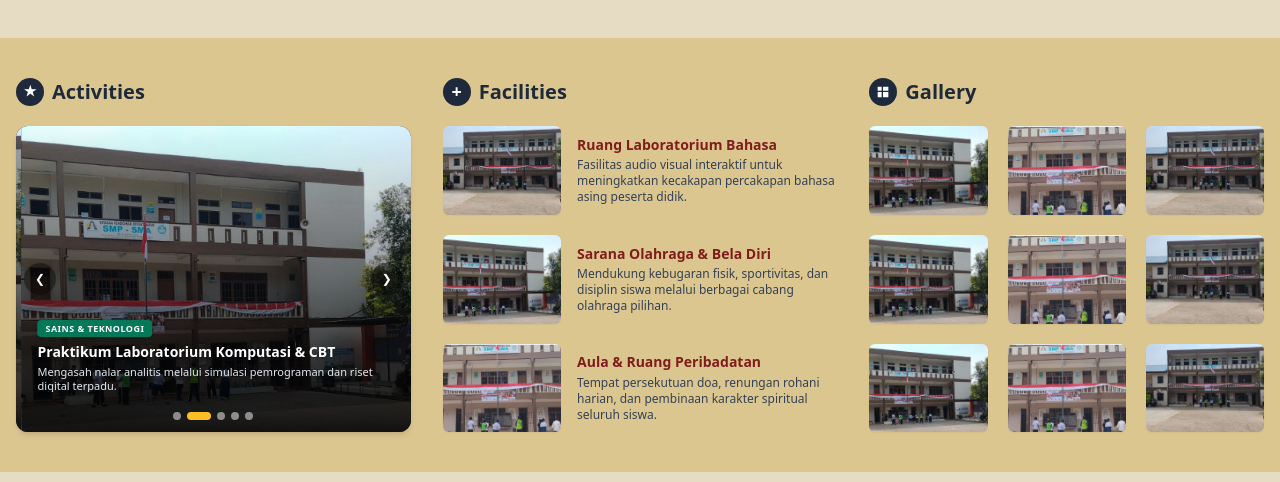
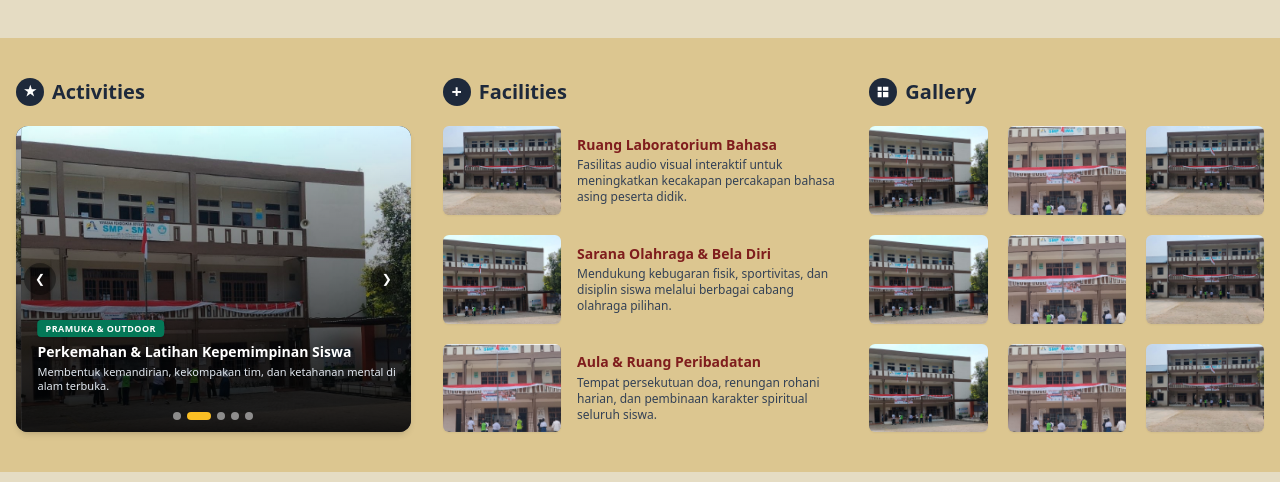
Before and after one commit to budhyp14-alt/smp-sma-adventbatam, a Next.js app: page / in a window 1280 px wide. Shown: the part 2567-3049 px from the top of the page. Built offline with nearby package versions, Linux system fonts and the light colour scheme.

Commit message:
Update page.js

```diff
--- a/src/app/page.js
+++ b/src/app/page.js
@@ -104,37 +104,42 @@ export default function Home() {
   const [teacherIndex, setTeacherIndex] = useState(CLONE_COUNT);
   const [isTeacherTransitioning, setIsTeacherTransitioning] = useState(true);
 
-  // 4. DATA ACTIVITIES (5 KEGIATAN LENGKAP DENGAN JUDUL & DUAL-CLONING)
+  // 4. DATA ACTIVITIES (TERHUBUNG KE DETAIL KEGIATAN)
   const baseActivities = [
     {
+      id: "class-meeting-porseni",
       src: "/slider-1.jpg",
+      tag: "OLAHRAGA & PRESTASI",
+      title: "Pekan Olahraga Antarkelas (Class Meeting)",
+      desc: "Menjunjung sportivitas, kebugaran jasmani, dan daya juang tinggi antarsiswa."
+    },
+    {
+      id: "perkemahan-latihan-kepemimpinan",
+      src: "/slider-2.jpg",
       tag: "PRAMUKA & OUTDOOR",
       title: "Perkemahan & Latihan Kepemimpinan Siswa",
       desc: "Membentuk kemandirian, kekompakan tim, dan ketahanan mental di alam terbuka."
     },
     {
-      src: "/slider-2.jpg",
+      id: "praktikum-komputasi-sains-cbt",
+      src: "/slider-3.jpg",
       tag: "SAINS & TEKNOLOGI",
       title: "Praktikum Laboratorium Komputasi & CBT",
       desc: "Mengasah nalar analitis melalui simulasi pemrograman dan riset digital terpadu."
     },
     {
-      src: "/slider-3.jpg",
+      id: "kebaktian-padang-bina-rohani",
+      src: "/slider-1.jpg",
       tag: "SPIRITUAL & IBADAH",
       title: "Kebaktian Padang & Bina Rohani Siswa",
       desc: "Menjalin kebersamaan serta memperdalam karakter takut akan Tuhan sejak dini."
     },
     {
-      src: "/slider-1.jpg",
+      id: "pentas-seni-paduan-suara",
+      src: "/slider-2.jpg",
       tag: "SENI & KREATIVITAS",
       title: "Pentas Seni & Paduan Suara Sekolah",
       desc: "Mewadahi talenta artistik, harmoni vokal, dan kepercayaan diri di atas panggung."
-    },
-    {
-      src: "/slider-2.jpg",
-      tag: "OLAHRAGA & PRESTASI",
-      title: "Pekan Olahraga Antarkelas (Class Meeting)",
-      desc: "Menjunjung sportivitas, kebugaran jasmani, dan daya juang tinggi antarsiswa."
     }
   ];
 
@@ -147,9 +152,7 @@ export default function Home() {
   const [activityIndex, setActivityIndex] = useState(1);
   const [isActivityTransitioning, setIsActivityTransitioning] = useState(true);
 
-  // -------------------------------------------------------------
-  // EFEK SLIDER UTAMA (AUTO PLAY JEDA 6 DETIK)
-  // -------------------------------------------------------------
+  // SLIDER UTAMA AUTO PLAY
   useEffect(() => {
     const timer = setInterval(() => {
       handleNext();
@@ -177,9 +180,7 @@ export default function Home() {
     }
   };
 
-  // -------------------------------------------------------------
-  // EFEK WORDS OF WISDOM (AUTO PLAY JEDA 6 DETIK)
-  // -------------------------------------------------------------
+  // WORDS OF WISDOM AUTO PLAY
   useEffect(() => {
     const wisdomTimer = setInterval(() => {
       handleWisdomNext();
@@ -207,9 +208,7 @@ export default function Home() {
     }
   };
 
-  // -------------------------------------------------------------
-  // EFEK TEACHERS SLIDER (AUTO PLAY JEDA 5 DETIK)
-  // -------------------------------------------------------------
+  // TEACHERS SLIDER AUTO PLAY
   useEffect(() => {
     const teacherTimer = setInterval(() => {
       handleTeacherNext();
@@ -237,9 +236,7 @@ export default function Home() {
     }
   };
 
-  // -------------------------------------------------------------
-  // EFEK ACTIVITIES SLIDER (AUTO PLAY JEDA 5 DETIK, TRANSISI HALUS 2400ms)
-  // -------------------------------------------------------------
+  // ACTIVITIES SLIDER AUTO PLAY
   useEffect(() => {
     const activityTimer = setInterval(() => {
       handleActivityNext();
@@ -337,9 +334,7 @@ export default function Home() {
   return (
     <main className="min-h-screen bg-[#F3EFE4] text-slate-900 font-sans pb-0 flex flex-col overflow-x-hidden">
 
-      {/* ========================================================================= */}
-      {/* 1. SLIDER UTAMA (HERO SLIDER)                                             */}
-      {/* ========================================================================= */}
+      {/* 1. SLIDER UTAMA */}
       <section className="relative w-full max-w-7xl mx-auto mt-4 px-4 mb-10 shrink-0">
         <div className="relative w-full h-[280px] sm:h-[400px] md:h-[490px] lg:h-[540px] overflow-hidden rounded-2xl shadow-xl bg-slate-900 group">
           <div
@@ -408,9 +403,7 @@ export default function Home() {
         </div>
       </section>
 
-      {/* ========================================= */}
-      {/* 2. DUA BLOK EDITORIAL BERSEBELAHAN        */}
-      {/* ========================================= */}
+      {/* 2. DUA BLOK EDITORIAL */}
       <section className="max-w-7xl mx-auto px-4 mb-8 shrink-0">
         <div className="grid grid-cols-1 lg:grid-cols-2 gap-8">
 
@@ -481,9 +474,7 @@ export default function Home() {
         </div>
       </section>
 
-      {/* ========================================= */}
       {/* 3. EDITORIAL KEPALA SEKOLAH & LATEST NEWS */}
-      {/* ========================================= */}
       <section className="max-w-7xl mx-auto px-4 mb-12 shrink-0">
         <div className="grid grid-cols-1 lg:grid-cols-3 gap-8 items-stretch">
 
@@ -554,9 +545,7 @@ export default function Home() {
         </div>
       </section>
 
-      {/* ========================================= */}
-      {/* 4. WORDS OF WISDOM                        */}
-      {/* ========================================= */}
+      {/* 4. WORDS OF WISDOM */}
       <section className="w-full bg-[#D97706] text-white py-14 px-4 shrink-0 overflow-hidden relative">
         <div className="max-w-4xl mx-auto flex flex-col items-center text-center relative px-8 sm:px-12">
           <h2 className="font-bold text-xl sm:text-2xl mb-8">Words of Wisdom</h2>
@@ -617,9 +606,7 @@ export default function Home() {
         </div>
       </section>
 
-      {/* ========================================= */}
-      {/* 5. GURU KREATIF SLIDER                    */}
-      {/* ========================================= */}
+      {/* 5. GURU KREATIF SLIDER */}
       <section className="w-full bg-[#DCC690] py-10 px-4 overflow-hidden relative">
         <div className="max-w-7xl mx-auto relative px-2 sm:px-6">
           <h2 className="font-bold text-sm sm:text-base mb-6 flex items-center gap-2 text-slate-800 uppercase">
@@ -675,9 +662,7 @@ export default function Home() {
         </div>
       </section>
 
-      {/* ========================================= */}
-      {/* 6. PENGUMUMAN, AGENDA, TEACHERS' BLOG     */}
-      {/* ========================================= */}
+      {/* 6. PENGUMUMAN, AGENDA, TEACHERS' BLOG */}
       <section className="w-full bg-[#E5DCC3] py-10 px-4">
         <div className="max-w-7xl mx-auto grid grid-cols-1 md:grid-cols-3 gap-8">
 
@@ -766,12 +751,12 @@ export default function Home() {
       </section>
 
       {/* ========================================================================= */}
-      {/* 7. KEGIATAN (ACTIVITIES BARU), FASILITAS, GALERI                          */}
+      {/* 7. KEGIATAN (ACTIVITIES: FOTO & JUDUL DAPAT DIKLIK MENUJU DETAIL UTUH)     */}
       {/* ========================================================================= */}
       <section className="w-full bg-[#DCC690] py-10 px-4">
         <div className="max-w-7xl mx-auto grid grid-cols-1 md:grid-cols-3 gap-8 items-stretch">
 
-          {/* ACTIVITIES: INFINITE LOOP SEARAH + JUDUL & TOMBOL MANUAL */}
+          {/* ACTIVITIES */}
           <div className="flex flex-col h-full">
             <h3 className="flex items-center text-slate-800 font-bold mb-5 text-xl">
               <span className="bg-slate-800 text-white rounded-full w-7 h-7 flex items-center justify-center text-sm mr-2 pb-0.5">★</span>
@@ -779,7 +764,7 @@ export default function Home() {
             </h3>
             <div className="w-full flex-1 rounded-xl overflow-hidden shadow-md relative bg-slate-900 min-h-[280px] group">
 
-              {/* TRACK LUNCURAN ACTIVITIES */}
+              {/* TRACK ACTIVITIES */}
               <div
                 className="flex w-full h-full"
                 style={{
@@ -790,7 +775,9 @@ export default function Home() {
               >
                 {extendedActivities.map((act, idx) => (
                   <div key={idx} className="w-full h-full shrink-0 relative min-h-[280px]">
-                    <img src={act.src} className="w-full h-full object-cover" alt={act.title} />
+                    {/* Tautan Pembungkus Seluruh Foto Kegiatan */}
+                    <Link href={`/activities/detail?id=${act.id}`} className="block w-full h-full cursor-pointer">
+                      <img src={act.src} className="w-full h-full object-cover group-hover:scale-105 transition-transform duration-500" alt={act.title} />
                       <div className="absolute inset-0 bg-gradient-to-t from-black/90 via-black/35 to-transparent"></div>
 
                       {/* LABEL & JUDUL KEGIATAN */}
@@ -798,13 +785,14 @@ export default function Home() {
                         <span className="bg-[#047857] text-white text-[9px] font-bold px-2 py-0.5 rounded uppercase tracking-wider shadow inline-block mb-1.5">
                           {act.tag}
                         </span>
-                      <h4 className="text-sm font-bold text-white leading-tight mb-1 drop-shadow line-clamp-2">
+                        <h4 className="text-sm font-bold text-white leading-tight mb-1 drop-shadow line-clamp-2 hover:text-amber-300 transition-colors">
                           {act.title}
                         </h4>
                         <p className="text-[11px] text-slate-200 line-clamp-2 leading-tight">
                           {act.desc}
                         </p>
                       </div>
+                    </Link>
                   </div>
                 ))}
               </div>
@@ -887,9 +875,7 @@ export default function Home() {
         </div>
       </section>
 
-      {/* ========================================= */}
-      {/* 8. VIDEO                                  */}
-      {/* ========================================= */}
+      {/* 8. VIDEO */}
       <section className="w-full bg-[#E5DCC3] py-10 px-4 flex-1">
         <div className="max-w-7xl mx-auto">
           <h3 className="text-red-950 font-bold mb-4 text-lg">Video</h3>
@@ -908,9 +894,7 @@ export default function Home() {
         </div>
       </section>
 
-      {/* ========================================= */}
-      {/* 9. FOOTER                                 */}
-      {/* ========================================= */}
+      {/* 9. FOOTER */}
       <footer className="w-full shrink-0">
         <div className="bg-[#D97706] py-12 px-4 text-white">
           <div className="max-w-7xl mx-auto flex flex-col items-start space-y-6">
```
Lines whose indentation alone changed are shown as unchanged.
